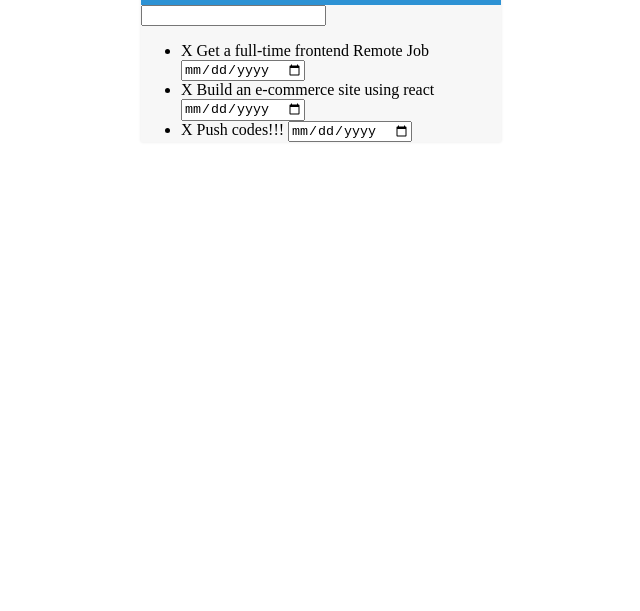
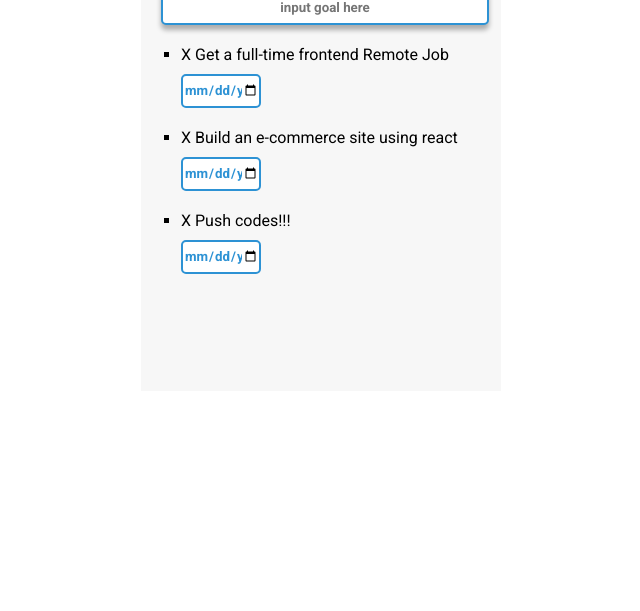
Before and after one commit to iamfortune/goal-tracker-app, a plain HTML site: page assets/index.html in a window 1280 px wide. Shown: the part 189-800 px from the top of the page, without its empty margins (319-959 px from the left). Drawn offline with Linux system fonts and the light colour scheme; files whose address does not match are found by name.

Commit message:
added amazing UI from dpkreativ

```diff
--- a/assets/css/style.css
+++ b/assets/css/style.css
@@ -1,8 +1,13 @@
+/* Global Styles */
+* {
+    font-family: 'Roboto', sans-serif;
+}
+
 #container {
-    width: 360px;
+    max-width: 360px;
+    min-height: 480px;
     margin: 100px auto;
     background-color: #f7f7f7;
-    box-shadow: 0 0 3px rgba(0, 0, 0, 0.1);
 }
 
 /* a stylesheet for a goal that's inputed,
@@ -18,5 +23,43 @@ h1 {
     margin: 0;
     padding: 10px 20px;
     text-transform: uppercase;
-     v
+    border-radius: 0 0 10px 10px;
+    /* box-shadow: 0px 5px 5px rgba(0, 0, 0, 0.3); */
 }
+
+/* Style for the input */
+
+/* General input styles */
+input {
+    border-radius: 5px;
+    border: 2px solid #2d92d4;
+    height: 30px;
+    text-align: center;
+    color: #2d92d4;
+    font-weight: 700;
+}
+
+input::placeholder {
+    text-align: center;
+    font-weight: 700;
+}
+/* Style for the goal input */
+.input {
+    margin: 20px;
+}
+
+.input > input {
+    width: 100%;
+    box-shadow: 0px 5px 5px rgba(0, 0, 0, 0.3);
+}
+
+/* Style for the list inputs */
+ul > li > input {
+    width: 75px;
+    margin: 10px 0;
+}
+
+ul > li {
+    list-style-type: square;
+    margin-top: 10px;
+}
--- a/assets/index.html
+++ b/assets/index.html
@@ -5,25 +5,25 @@
     <meta name="viewport" content="width=device-width, initial-scale=1.0">
     <meta http-equiv="X-UA-Compatible" content="ie=edge">
     <title>Goal Tracker App</title>
-    <link rel="stylesheet" type="text/css" href="C:\Users\HP-PC\desktop\goal-tracker-app\assets\css\style.css">
+    <link rel="stylesheet" type="text/css" href="css/style.css">
 	<link href='https://fonts.googleapis.com/css?family=Roboto:400,700,500' rel='stylesheet' type='text/css'>
 	<link rel="stylesheet" type="text/css" href="https://cdnjs.cloudflare.com/ajax/libs/font-awesome/4.4.0/css/font-awesome.css">
-	<script type="text/javascript" src="C:\Users\HP-PC\desktop\goal-tracker-app\assets\js\lib\jquery-2.1.4.min.js"></script>
+	<script type="text/javascript" src="js/lib/jquery-2.1.4.min.js"></script>
 </head>
 <body>
     <div id="container">
         <h1>Goal-Tracker App</h1>
-        <input type="text">
+        <div class="input"><input type="text" placeholder="input goal here"></div>
         <ul>
-            <li><span>X</span> Get a full-time frontend Remote Job <input type="date"> </li>
-            <li><span>X</span> Build an e-commerce site using react <input type="date"> </li>
-            <li><span>X</span> Push codes!!! <input type="date"> </li>
+            <li><span>X</span> Get a full-time frontend Remote Job <br> <input type="date"> </li>
+            <li><span>X</span> Build an e-commerce site using react <br> <input type="date"> </li>
+            <li><span>X</span> Push codes!!! <br> <input type="date"> <br> </li>
         </ul>
     </div>
 
 
 
 
-    <script type="text/javascript" src="C:\Users\HP-PC\desktop\goal-tracker-app\assets\js\goal.js"></script>
+    <script type="text/javascript" src="js/goal.js"></script>
 </body>
 </html>
```
